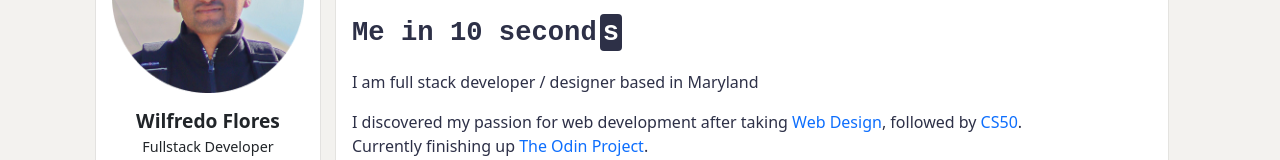
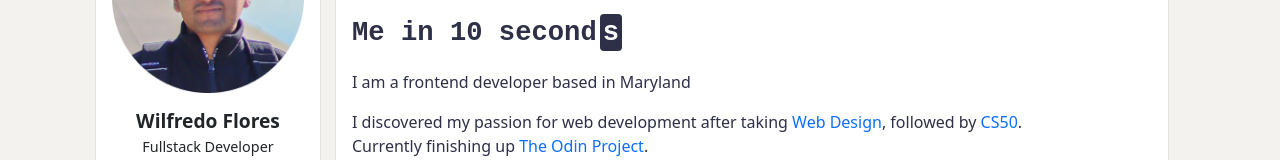
Before and after one commit to wflore19/TOP-portfolio, a React (Create React App) app: page / in a window 1280 px wide. Shown: the part 179-339 px from the top of the page. Built offline with nearby package versions, Linux system fonts and the light colour scheme.

Commit message:
Fix title

```diff
--- a/src/components/WhoAmI/WhoAmI.tsx
+++ b/src/components/WhoAmI/WhoAmI.tsx
@@ -16,9 +16,7 @@ export default function WhoAmI() {
 				s
 			</span>
 			<div className="text">
-				<div className="text">
-					I am full stack developer / designer based in Maryland
-				</div>
+				<div className="text">I am a frontend developer based in Maryland</div>
 				<div className="text">
 					I discovered my passion for web development after taking{" "}
 					<a
```
